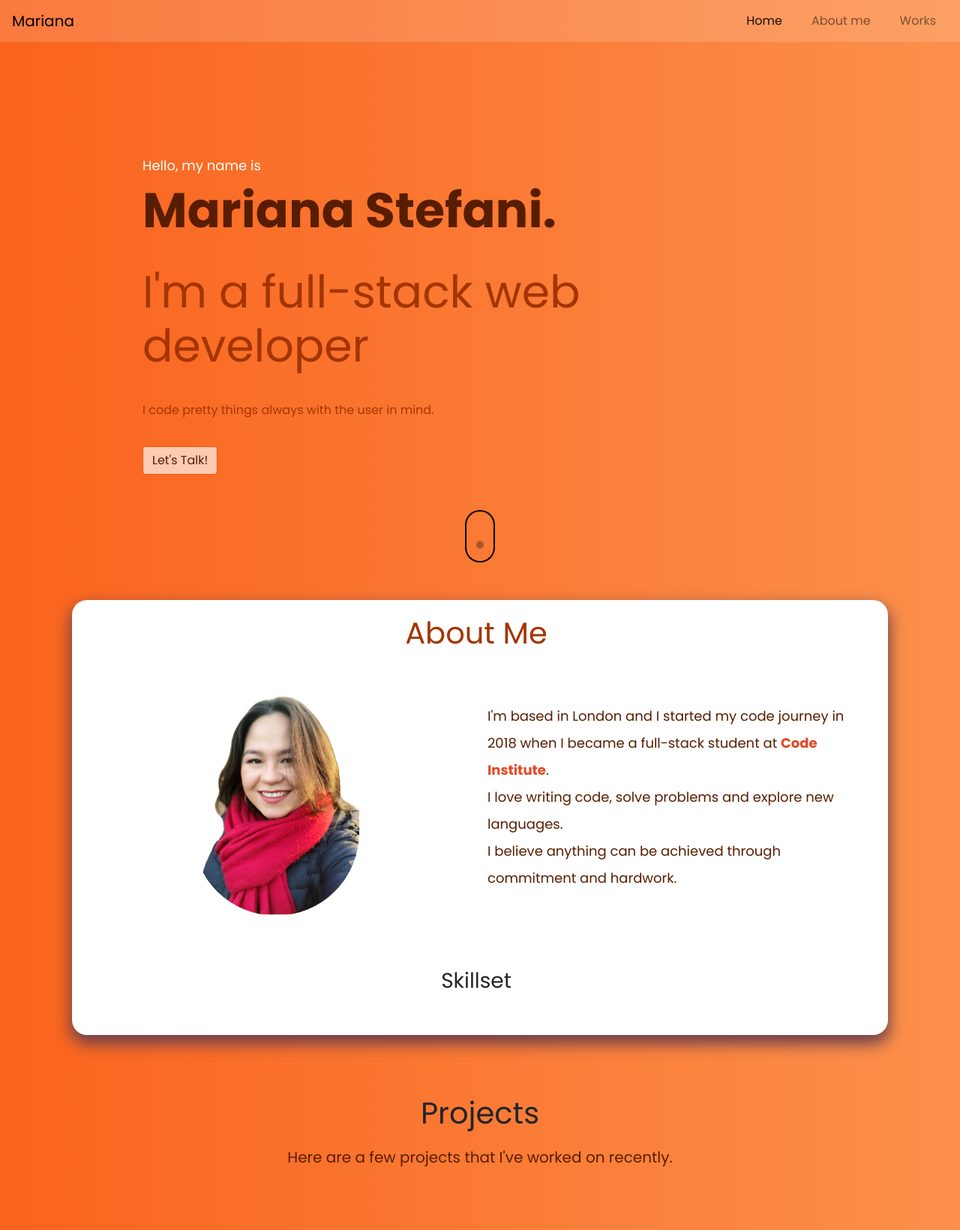
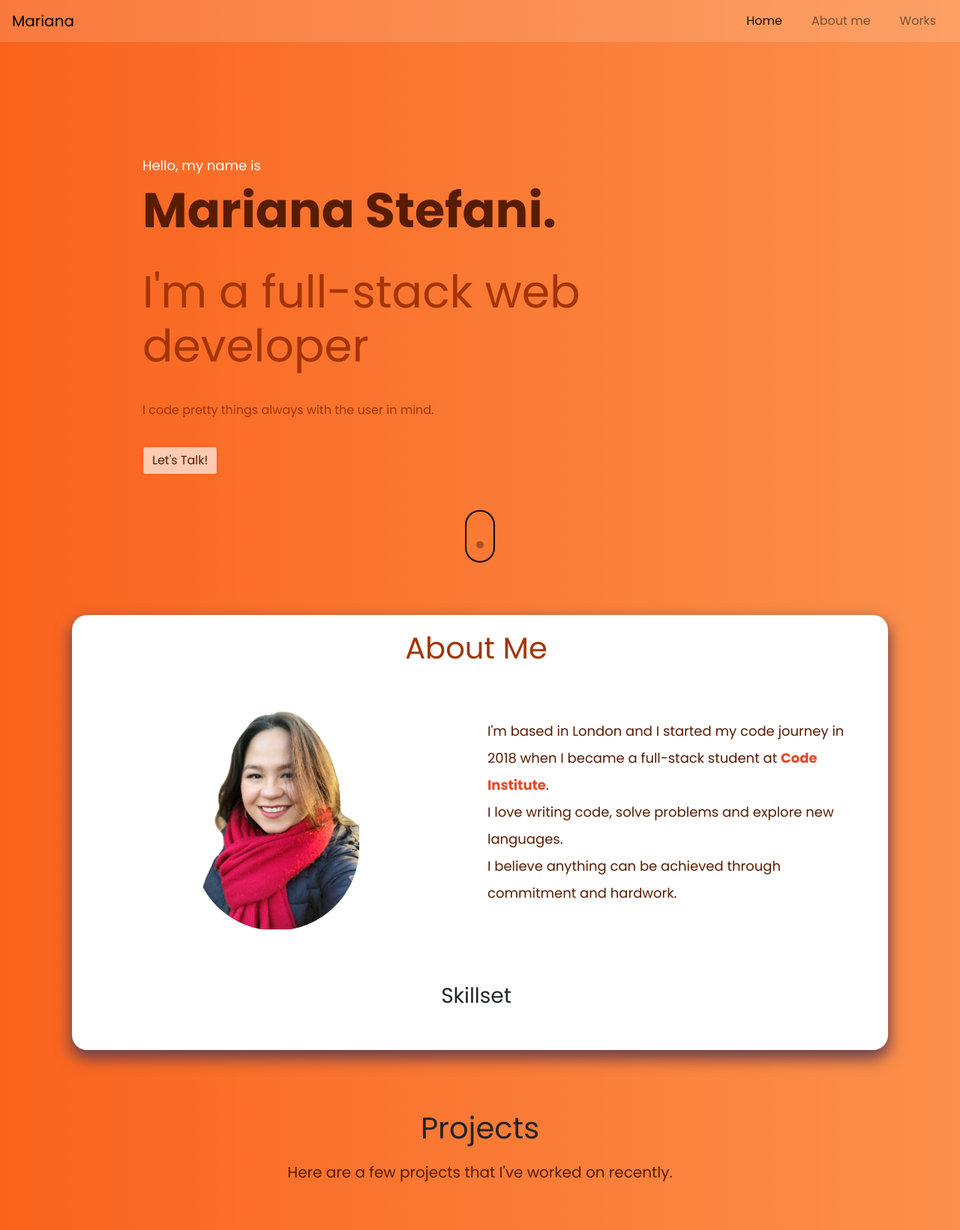
Before and after one commit to mariana-stefani/portfolio, a Flask app: page / in a window 1280 px wide. Shown: the top 1640 px of the page at 75% size. Run offline with Flask 2, Linux system fonts and the light colour scheme; data that the repository does not hold is empty; some libraries are stand-ins or nearby versions.

Commit message:
Changed callout-container height and about-container margin-top

```diff
--- a/static/css/style.css
+++ b/static/css/style.css
@@ -44,7 +44,7 @@ button.navbar-toggler {
 /*-- Callout Container --*/
 .callout-container {
   padding-top: 85px;
-  height: 100vh;
+  height: 90vh;
 }
 
 .main {
@@ -134,6 +134,7 @@ button.navbar-toggler {
 
 .about-container {
   margin-bottom: 30px;
+  margin-top: 100px;
   text-align: center;
   background-color: white;
   border-radius: 20px;
```
